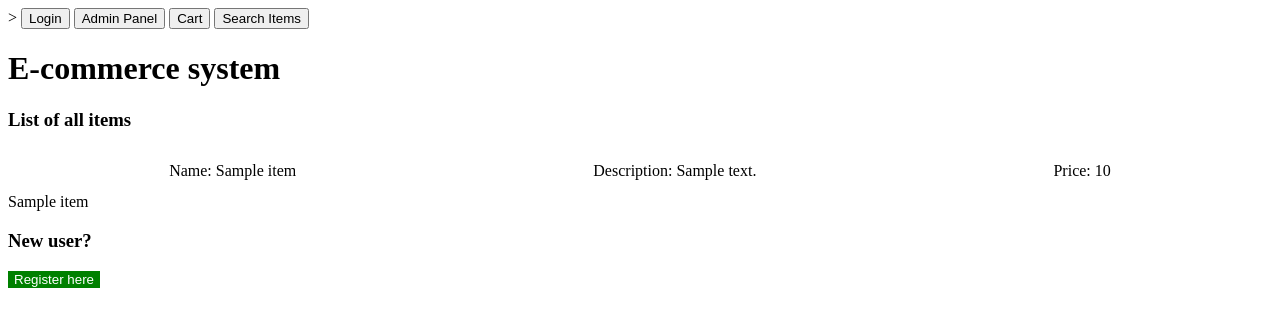
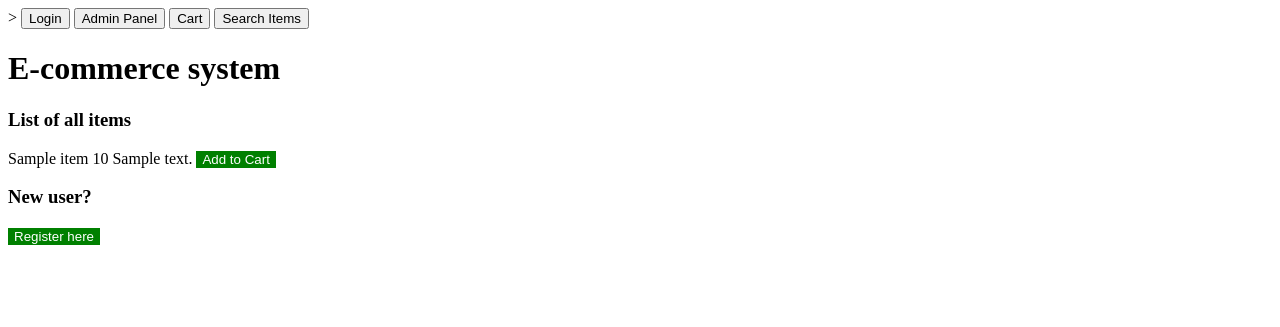
Before and after one commit to NoraTomas/TDT4242, a Django app: template ecommerce/templates/ecommerce/home.html in a window 1280 px wide. Shown: the top 327 px of the page. Run offline with Django 3.2, Linux system fonts and the light colour scheme; the template is opened without the code that fills it: most values are stand-ins (such as "Sample title", 1, 10 or a date in 2020); parts of the project's set-up code (start-up, migrations or seed data) failed here and were passed over; some libraries are stand-ins or nearby versions.

Commit message:
add to cart buttons

```diff
--- a/ecommerce/static/js/homePage.js
+++ b/ecommerce/static/js/homePage.js
@@ -17,3 +17,7 @@ function sendToCart() {
 function sendToSearch() {
     window.location.href = "/search/"
 }
+
+function addItemToCart(id) {
+    window.location.href = "/add_item/" + id
+}
--- a/ecommerce/templates/ecommerce/home.html
+++ b/ecommerce/templates/ecommerce/home.html
@@ -18,19 +18,6 @@
     <body>
     <h3>List of all items</h3>
 
-    {% for item in all_items  %}
-        <div id="cart_table">
-            <label>Name: {{ item.name }}</label>
-            <label>Description: {{ item.description }}</label>
-            <label>Price: {{ item.price}}</label>
-        </div>
-
-    {% endfor %}
-
-
-
-
-
 {#    {% include "ecommerce/search.html" %}#}
     {% include "ecommerce/item_list.html" %}
     <h3>New user?</h3>
--- a/ecommerce/templates/ecommerce/item_list.html
+++ b/ecommerce/templates/ecommerce/item_list.html
@@ -1,5 +1,11 @@
 {% for item in items %}
     <div>
-        {% include "ecommerce/item_block.html" %}
+        <label>{{ item.name }}</label>
+        <label>{{ item.price }}</label>
+        <label>{{ item.description }}</label>
+        <label>
+            <button class="ok-button" onclick="addItemToCart({{ item.pk }})">
+                Add to Cart</button>
+        </label>
     </div>
 {% endfor %}
--- a/ecommerce/templates/ecommerce/view_cart.html
+++ b/ecommerce/templates/ecommerce/view_cart.html
@@ -21,7 +21,6 @@
             <label>Price: {{ user_item.price}}</label>
         </div>
 
-
     {% endfor %}
 
 
--- a/ecommerce/urls.py
+++ b/ecommerce/urls.py
@@ -10,5 +10,6 @@ urlpatterns = [
     path('accounts/', include('django.contrib.auth.urls')),
     url(r'^home/$', home, name = "home" ),
     url(r'^register/', views.register_new_user, name='register'),
-    url(r'^cart/', views.view_cart, name='cart')
+    url(r'^cart/', views.view_cart, name='cart'),
+    url(r'^add_item/(?P<pk>\d+)/$', views.add_item, name='add_item')
 ]
```
Also changed, not shown: ecommerce/views.py (+14 -0 lines), db.sqlite3.
